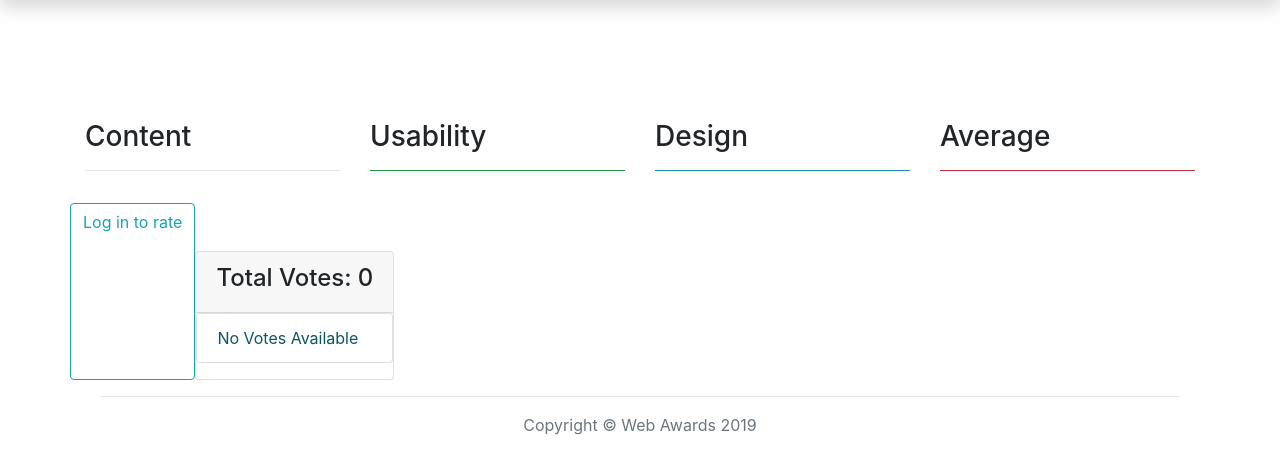
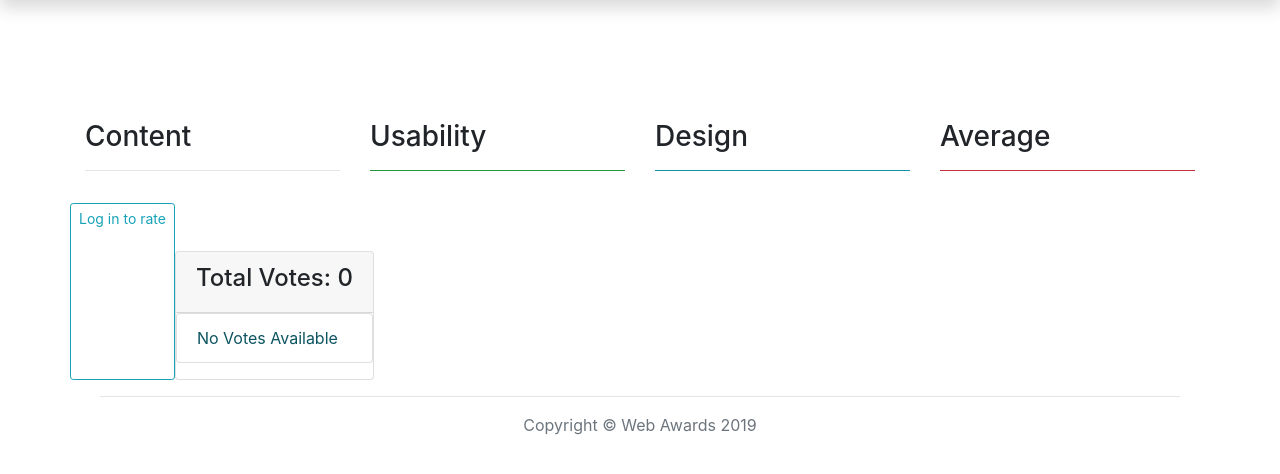
Before and after one commit to bryomajor/web-awards, a Django app: template awards/templates/single_post.html in a window 1280 px wide. Shown: the part 56-530 px from the top of the page. Run offline with Django 3.2, Linux system fonts and the light colour scheme; the template is opened without the code that fills it, so the values that code supplies are empty; some libraries are stand-ins or nearby versions.

Commit message:
style the log in button

```diff
--- a/awards/templates/single_post.html
+++ b/awards/templates/single_post.html
@@ -66,7 +66,7 @@
     <p class="alert alert-success">Thanks for your rating!</p>
     {% endif %}
     {% else %}
-    <a href="/accounts/login" class="btn btn-outline-info">Log in to rate</a>
+    <a href="/accounts/login" class="btn btn-sm btn-outline-info">Log in to rate</a>
     {% endif %}
     <div class="card mt-5">
         <div class="card-header">
```
